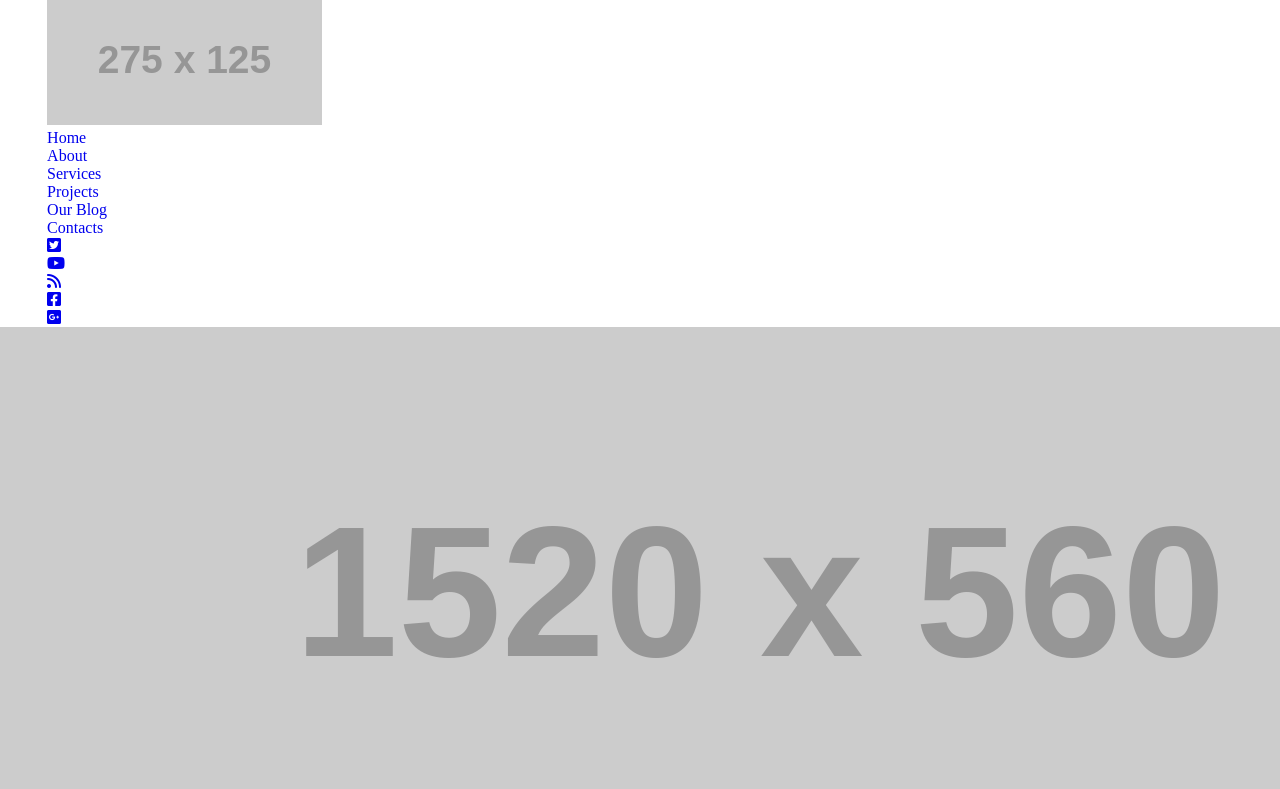
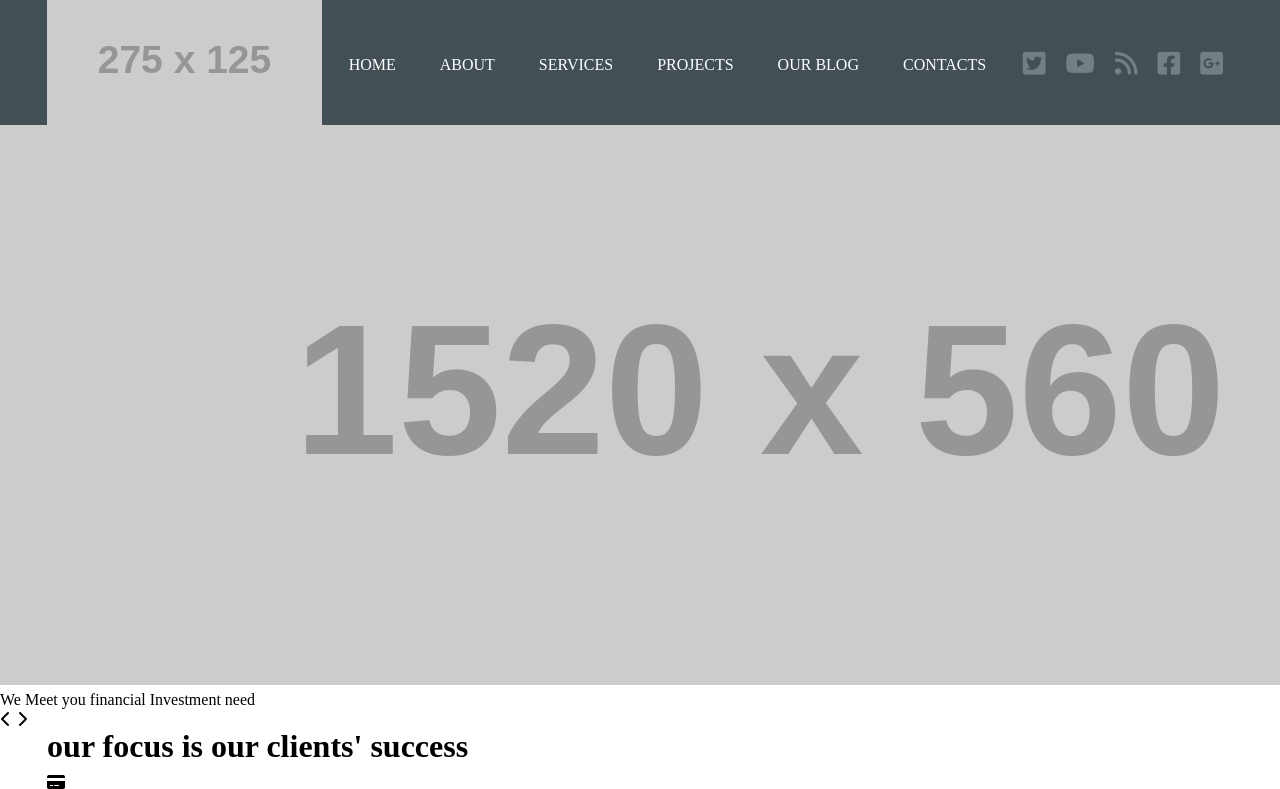
Before and after one commit to junedkaxioned/Haber-Investment-Company, a plain HTML site: page index.html in a window 1280 px wide. Shown: the top 789 px of the page. Drawn offline with Linux system fonts and the light colour scheme; placeholder pictures from the web are drawn by us.

Commit message:
Header section  CSS

```diff
--- a/style.css
+++ b/style.css
@@ -59,3 +59,54 @@ ul {
 }
 
 /* BASE CSS END */
+
+
+/* HEADER SECTION CSS START */
+.header {
+    background-color: #424F54;
+    height: 125px;
+
+}
+
+.header .container {
+    display: flex;
+    justify-content: space-between;
+    align-items: center;
+
+}
+
+.menu {
+    display: flex;
+    justify-content: space-between;
+}
+
+.menu li {
+    padding: 22px 22px;
+}
+
+.menu li a {
+    color: #fff;
+    text-transform: uppercase;
+}
+
+.menu li a:hover {
+    color: #C65822;
+}
+
+.s-icons {
+    display: flex;
+    justify-content: space-between;
+
+}
+
+.s-icons li {
+    padding: 0px 10px;
+    font-size: 26px;
+
+}
+
+.s-icons li a {
+    color: #737E85;
+}
+
+/* HEADER SECTION CSS END  */
```
